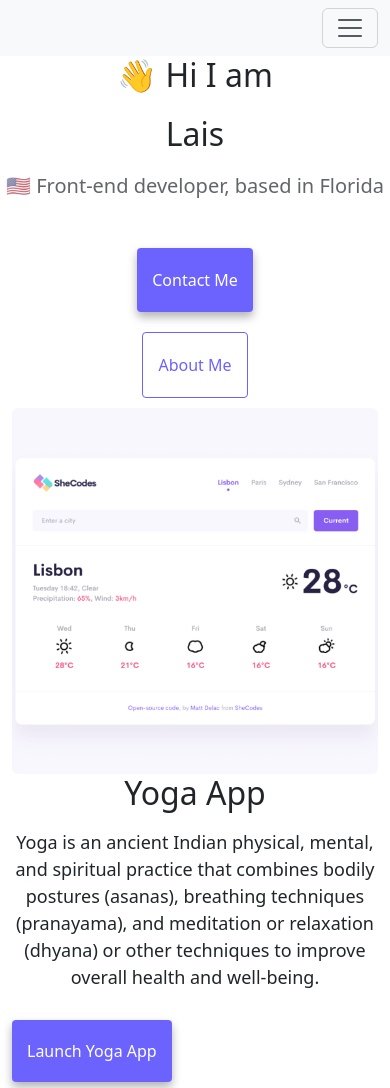
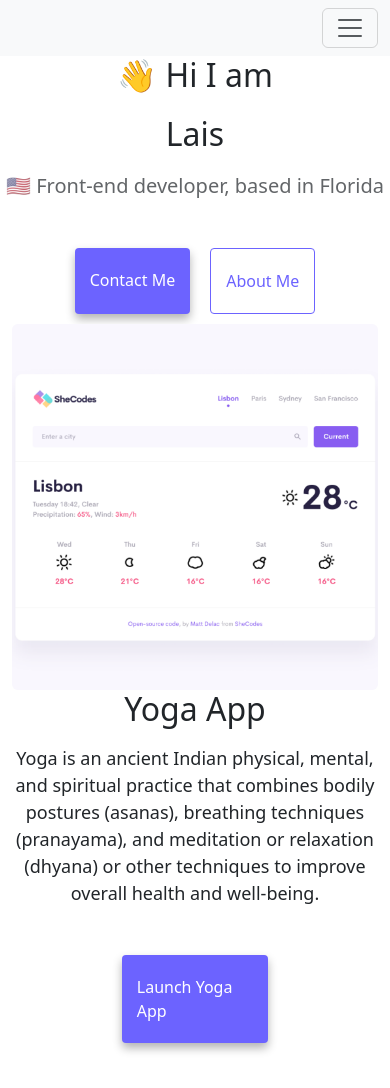
Before and after one commit to LaisZagati/media-queries, a plain HTML site: page index.html in a window 390 px wide. Shown: the top 1088 px of the page. Drawn offline with nearby package versions, Linux system fonts and the light colour scheme.

Commit message:
Medai queries updated

```diff
--- a/style.css
+++ b/style.css
@@ -117,13 +117,13 @@ a:hover {
     font-size: 20px;
   }
 
+
   .navigation-links {
-    flex-direction: column;
-    align-items: center;
+    gap: 20px;
   }
 
   .navigation-links a {
-    margin: 10px 0;j
+    margin: 10px 0;
   }
 
   .about-paragraphs {
@@ -134,4 +134,10 @@ a:hover {
   .about-paragraphs p {
     margin: 10px 20px;
   }
+
+  .primary-link {
+    display: flex;
+    justify-content: center;
+    width: 40%;
+    margin: 0 auto;}
 }
```
